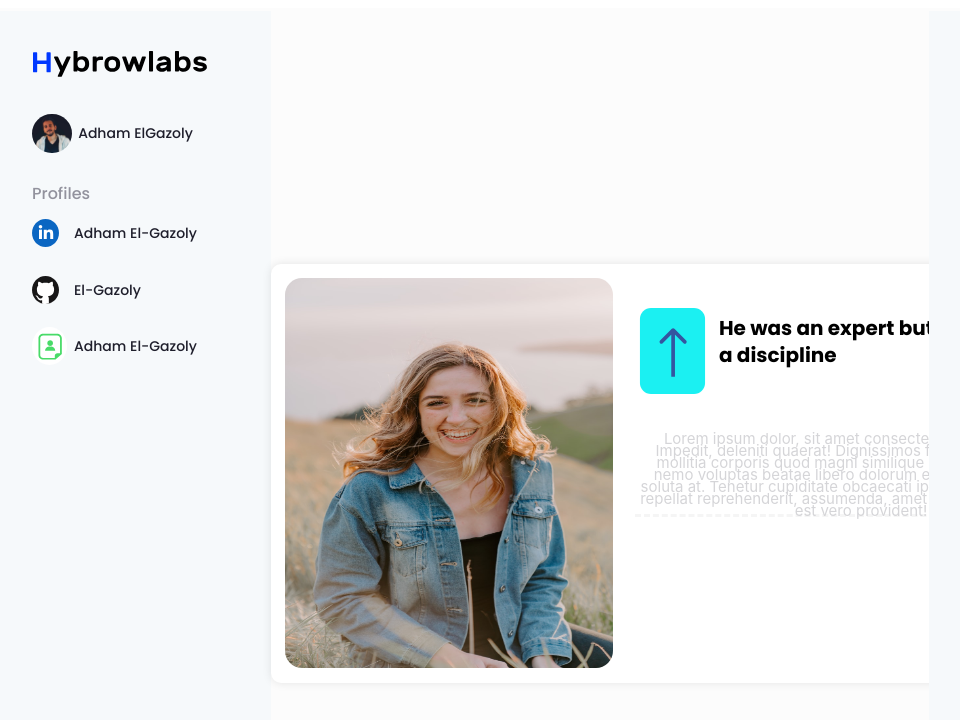
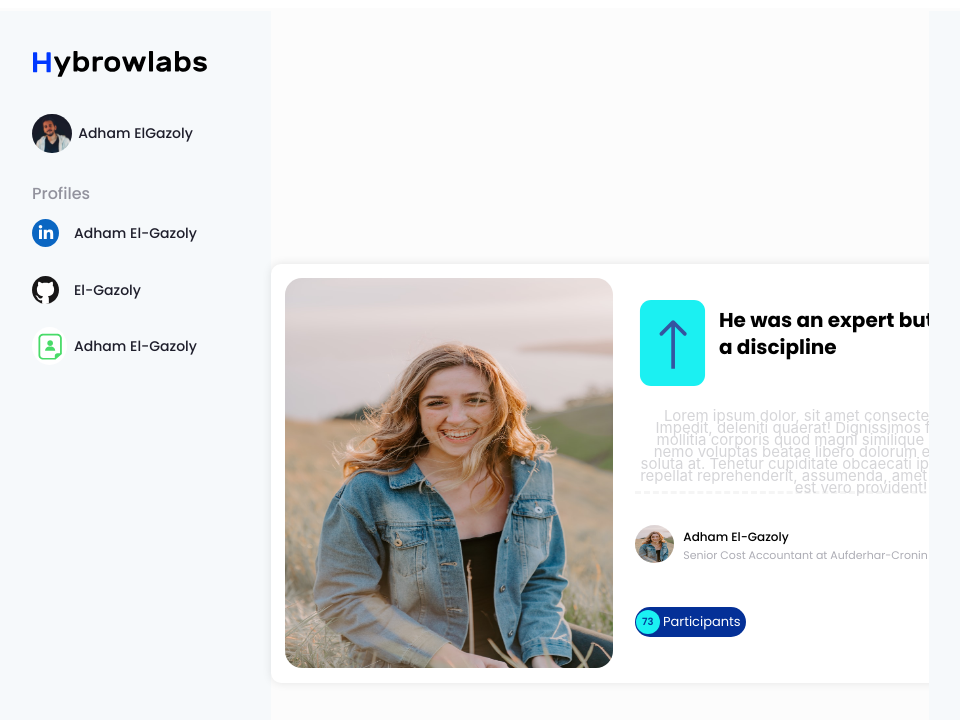
Before and after one commit to EL-Gazoly/PostLounge, a Vue app in the folder post-lounge/: page /#/ in a window 1280 px wide. Shown: the top 720 px of the page, without its empty margins (40-1000 px from the left). Built offline with nearby package versions, Linux system fonts and the light colour scheme.

Commit message:
finish post card

```diff
--- a/post-lounge/src/components/postCard.vue
+++ b/post-lounge/src/components/postCard.vue
@@ -16,18 +16,18 @@
             <div class="post-card-right-side-second-row">
                 <p>Lorem ipsum dolor, sit amet consectetur adipisicing elit. Impedit, deleniti quaerat! Dignissimos fugiat sapiente fuga mollitia corporis quod magni similique veritatis totam fugit nemo voluptas beatae libero dolorum enim, neque aliquam soluta at. Tenetur cupiditate obcaecati ipsam sequi eum facilis repellat reprehenderit, assumenda, amet dolores, officiis quasi est vero provident!</p>
             </div>
-            <div class="third-row">
-
-            </div>
 
             <div class="post-card-right-side-third-row">
-                <div class="user-profile-img"></div>
+
+                <div class="user-profile-img">
+                    <img src="../assets/photo-1525134479668-1bee5c7c6845.jpeg" alt="usr pic">
+                </div>
                 <div class="user-profile-info">
                     <div class="usre-profile-name">
-
+                        Adham El-Gazoly
                     </div>
                     <div class="user-profile-job">
-
+                        Senior Cost Accountant at Aufderhar-Cronin
                     </div>
 
                 </div>
@@ -35,10 +35,20 @@
 
             <div class="post-card-right-side-fourth-row">
 
-                <div class="post-info">
-                    <div class="numbr-of-friends"></div>
-                    <div class="number-of-lik"></div>
-                </div>
+
+                    <div class="numbr-of-friends-container">
+                        <div class="number">
+                            <p>73</p>
+                        </div>
+                        <div class="participants">
+                            Participants
+                        </div>
+                    </div>
+                    <div class="number-of-like">
+                        <img src="../assets/fire.svg" alt="fire icon">
+                        <span>12</span>
+                    </div>
+
 
             </div>
         </div>
@@ -142,5 +152,157 @@ export default {
 .post-card-right-side-second-row:hover{
     overflow-y: auto;
 }
+.user-profile-img img{
+    width: 39.27px;
+    height: 38px;
+
+    border-radius: 100%;
+
+    margin-right: 9px;
+}
+.post-card-right-side-third-row{
+    width: 100%;
+    height: 50px;
+
+    display: flex;
+    flex-direction: row;
+    align-items: center;
+}
+.user-profile-info{
+    width: 100%;
+    height: 50px;
+
+    display: flex;
+    flex-direction: column;
+    justify-content: center;
+
+    text-align: start;
+}
+
+.usre-profile-name{
+
+    height: 18px;
+
+    font-family: 'Poppins';
+    font-style: normal;
+    font-weight: 500;
+    font-size: 12px;
+    line-height: 18px;
+    /* identical to box height */
+
+    display: flex;
+    align-items: center;
+
+    color: #000000;
+}
+
+.user-profile-job{
+    height: 17px;
+
+    font-family: 'Poppins';
+    font-style: normal;
+    font-weight: 400;
+    font-size: 11px;
+    line-height: 16px;
+    /* identical to box height */
+
+    display: flex;
+    align-items: center;
+
+    color: #ADADB5;
+}
+
+.numbr-of-friends-container{
+    width: 111px;
+    height: 30px;
+
+    background: #043097;
+    border-radius: 16px;
+
+    display: flex;
+    flex-direction: row;
+    align-items: center;
+
+}
+.number{
+    width: 24px;
+    height: 24px;
+
+    background: #1BF0F2;
+
+    border-radius: 100%;
+
+    display: flex;
+    align-items: center;
+    justify-content: center;
+
+    margin-left: 1px;
+    margin-right: 3px;
+}
+
+.number p{
+    width: 12px;
+    height: 10px;
+
+    font-family: 'Poppins';
+    font-style: normal;
+    font-weight: 600;
+    font-size: 10px;
+    line-height: 15px;
+    display: flex;
+    align-items: center;
+
+    color: #033C9B;
+
+}
+.participants{
+    width: 66px;
+    height: 15px;
+
+    font-family: 'Poppins';
+    font-style: normal;
+    font-weight: 400;
+    font-size: 13px;
+    line-height: 16px;
+    display: flex;
+    align-items: center;
+
+    color: #FFFFFF;
+
+}
+.post-card-right-side-fourth-row{
+    width: 86%;
+    height: 50px;
+
+    display: flex;
+    flex-direction: row;
+    align-items: center;
+    justify-content: space-between;
+}
+
+.number-of-like{
+    width: 51px;
+    height: 28px;
+
+    display: flex;
+    flex-direction: row;
+    align-items: center;
+    justify-content: space-between;
+}
+
+.number-of-like span{
+    width: 17px;
+    height: 22px;
+
+    font-family: 'Poppins';
+    font-style: normal;
+    font-weight: 400;
+    font-size: 14px;
+    line-height: 21px;
+    display: flex;
+    align-items: center;
+
+    color: #000000;
+}
 
 </style>
```
Also changed, not shown: post-lounge/src/assets/fire.svg (added).
